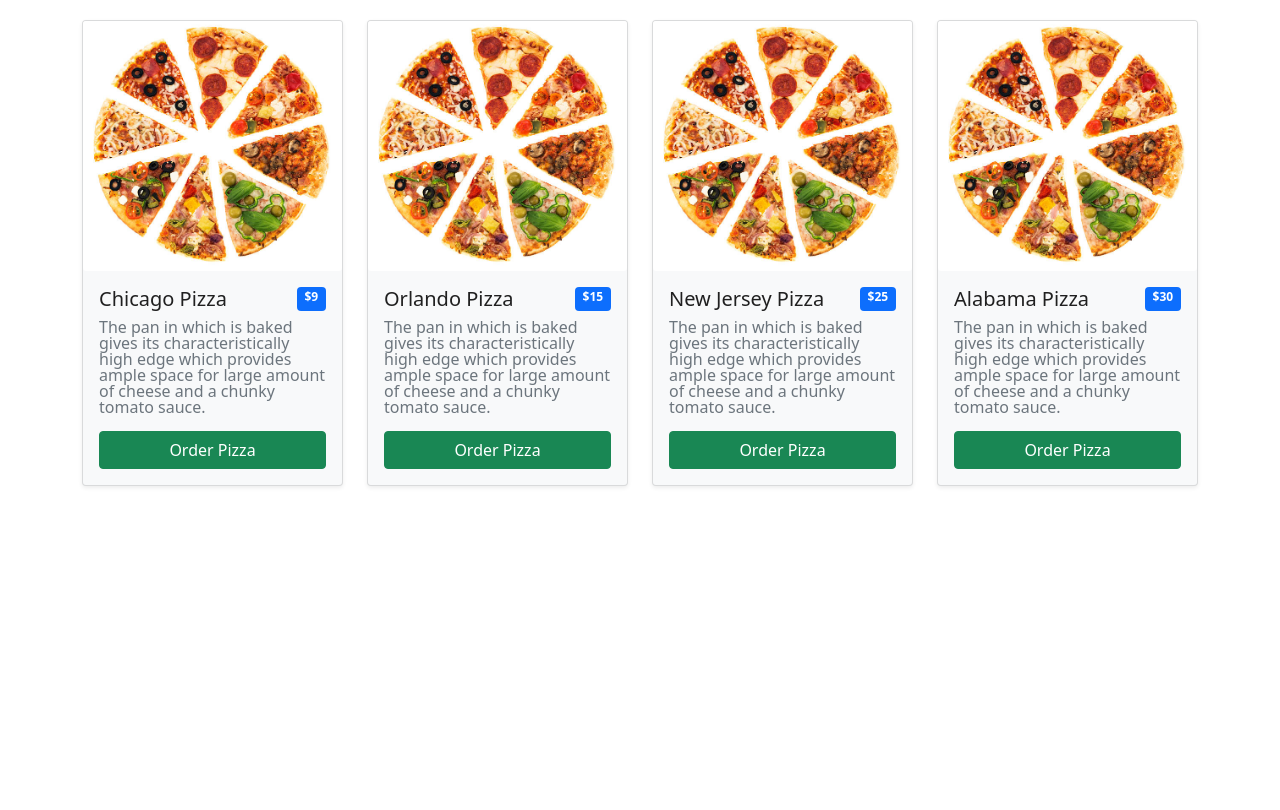
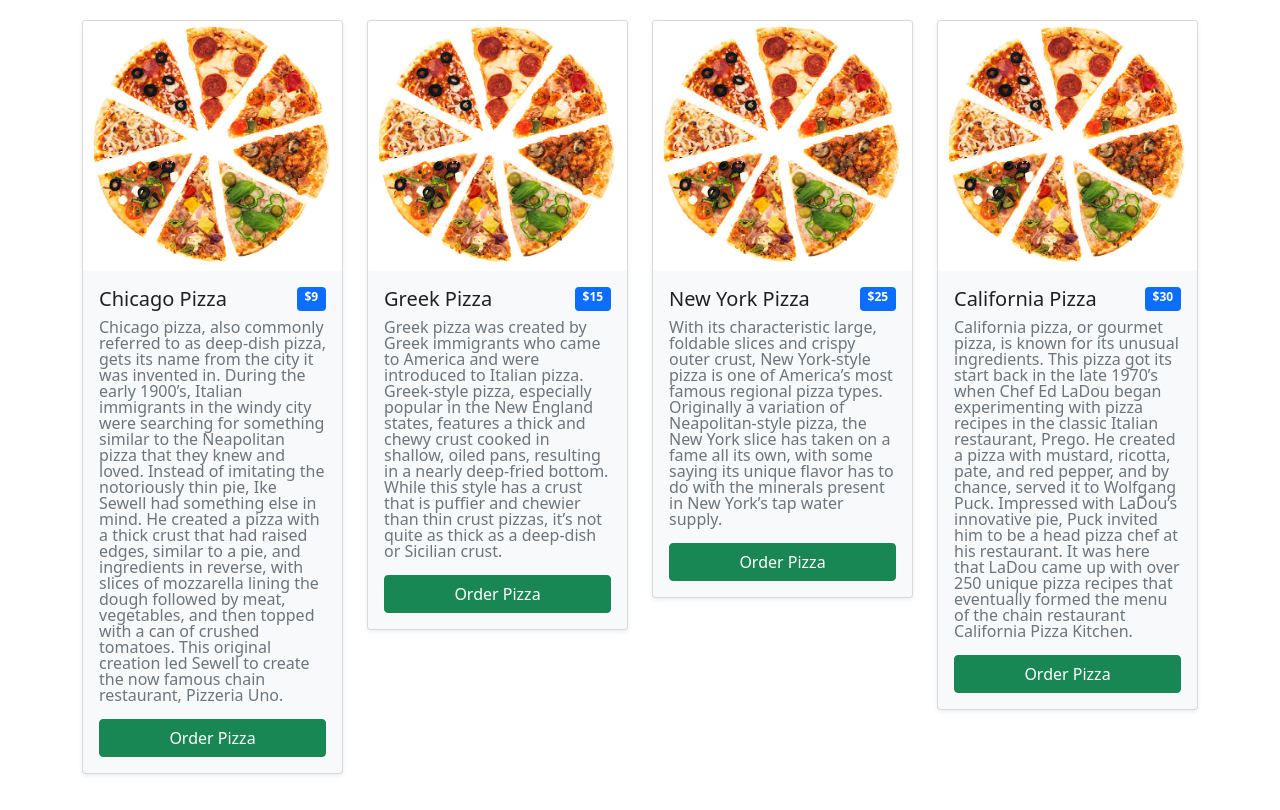
Before and after one commit to bhankymyk/Pizzacard, a React (Create React App) app: page / in a window 1280 px wide. Built offline with nearby package versions, Linux system fonts and the light colour scheme.

Commit message:
pizza description updated

```diff
--- a/src/App.js
+++ b/src/App.js
@@ -10,28 +10,28 @@ function App() {
         "id": 1 ,
         "name": "Chicago Pizza",
         "image": "/Pizza.jpg",
-        "description": "The pan in which is baked gives its characteristically high edge which provides ample space for large amount of cheese and a chunky tomato sauce.",
+        "description": "Chicago pizza, also commonly referred to as deep-dish pizza, gets its name from the city it was invented in. During the early 1900’s, Italian immigrants in the windy city were searching for something similar to the Neapolitan pizza that they knew and loved. Instead of imitating the notoriously thin pie, Ike Sewell had something else in mind. He created a pizza with a thick crust that had raised edges, similar to a pie, and ingredients in reverse, with slices of mozzarella lining the dough followed by meat, vegetables, and then topped with a can of crushed tomatoes. This original creation led Sewell to create the now famous chain restaurant, Pizzeria Uno.",
         "price": 9
     },
     {
         "id": 2 ,
-        "name": "Orlando Pizza",
+        "name": "Greek Pizza",
         "image": "/Pizza.jpg",
-        "description": "The pan in which is baked gives its characteristically high edge which provides ample space for large amount of cheese and a chunky tomato sauce.",
+        "description": "Greek pizza was created by Greek immigrants who came to America and were introduced to Italian pizza. Greek-style pizza, especially popular in the New England states, features a thick and chewy crust cooked in shallow, oiled pans, resulting in a nearly deep-fried bottom. While this style has a crust that is puffier and chewier than thin crust pizzas, it’s not quite as thick as a deep-dish or Sicilian crust.",
         "price": 15
     },
     {
         "id": 3 ,
-        "name": "New Jersey Pizza",
+        "name": "New York Pizza",
         "image": "/Pizza.jpg",
-        "description": "The pan in which is baked gives its characteristically high edge which provides ample space for large amount of cheese and a chunky tomato sauce.",
+        "description": "With its characteristic large, foldable slices and crispy outer crust, New York-style pizza is one of America’s most famous regional pizza types. Originally a variation of Neapolitan-style pizza, the New York slice has taken on a fame all its own, with some saying its unique flavor has to do with the minerals present in New York’s tap water supply.",
         "price": 25
     },
     {
         "id": 4 ,
-        "name": "Alabama Pizza",
+        "name": "California Pizza",
         "image": "/Pizza.jpg",
-        "description": "The pan in which is baked gives its characteristically high edge which provides ample space for large amount of cheese and a chunky tomato sauce.",
+        "description": "California pizza, or gourmet pizza, is known for its unusual ingredients. This pizza got its start back in the late 1970’s when Chef Ed LaDou began experimenting with pizza recipes in the classic Italian restaurant, Prego. He created a pizza with mustard, ricotta, pate, and red pepper, and by chance, served it to Wolfgang Puck. Impressed with LaDou’s innovative pie, Puck invited him to be a head pizza chef at his restaurant. It was here that LaDou came up with over 250 unique pizza recipes that eventually formed the menu of the chain restaurant California Pizza Kitchen.",
         "price": 30
     }
 ]
--- a/src/Component/PizzaCard.jsx
+++ b/src/Component/PizzaCard.jsx
@@ -15,7 +15,7 @@ const PizzaCard = (props) => {
                 <Card.Title className="mb-0 font-weight-bold"> {props.name} </Card.Title>
                 <Badge>${props.price} </Badge>
             </div>
-            <Card.Text className="text-secondary">{props.description}</Card.Text>
+            <Card.Text className="text-secondary justify-content">{props.description}</Card.Text>
             <Button  onClick={notify} className="btn btn-success btn-block">Order Pizza</Button>
             <ToastContainer position="top-center" hideProgressBar={true}/>
         </Card.Body>
```
